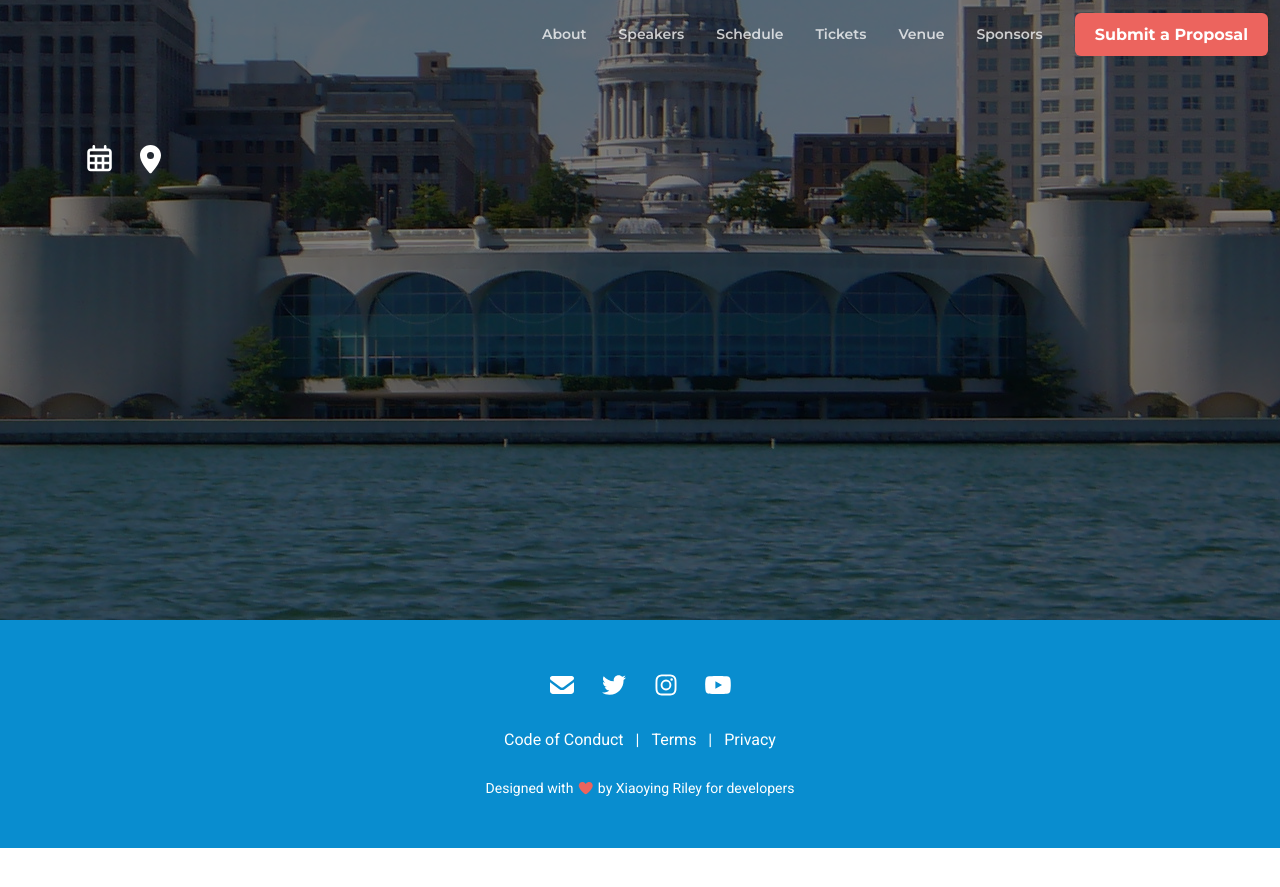
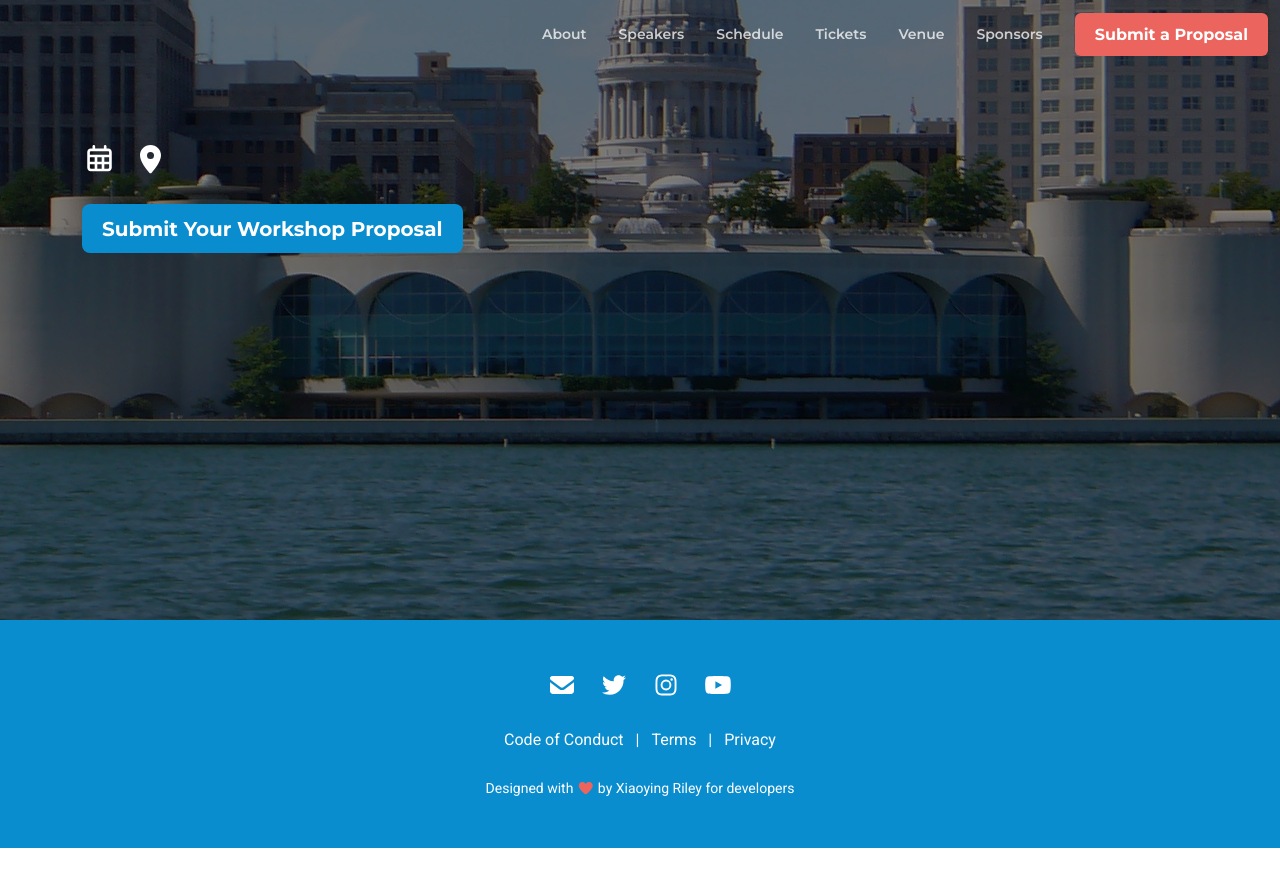
Before and after one commit to evolang2024/evolang2024.github.io, a Jekyll site: the page built from index.md, in a window 1280 px wide. Shown: the top 887 px of the page. Built offline with Jekyll 4.4.1, drawn with Linux system fonts in a browser that asks for light colours; nearby versions of some CDN libraries; our own code applies the rules of GitHub Pages for plain Markdown files; library files that are not in the unit come from our copies.

Commit message:
try putting button back?

```diff
--- a/_layouts/default.html
+++ b/_layouts/default.html
@@ -71,6 +71,8 @@
                 <h1 class="hero-heading mb-2">{{page.title }}</h1>
                 <div class="hero-meta mb-3"><i class="far fa-calendar-alt me-2"></i>{{ page.date }}<i class="fas fa-map-marker-alt mx-2"></i>{{page.location}}</div>
                 <div class="hero-intro mb-4"></div>
+                <div class="hero-cta"><a class="btn btn-primary btn-lg" href="{PROPOSAL_LINK}" target="_blank">Submit Your Workshop Proposal</a></div>
+
             </div><!--//hero-text-block-->
 		</div><!--//container-->
 
```
